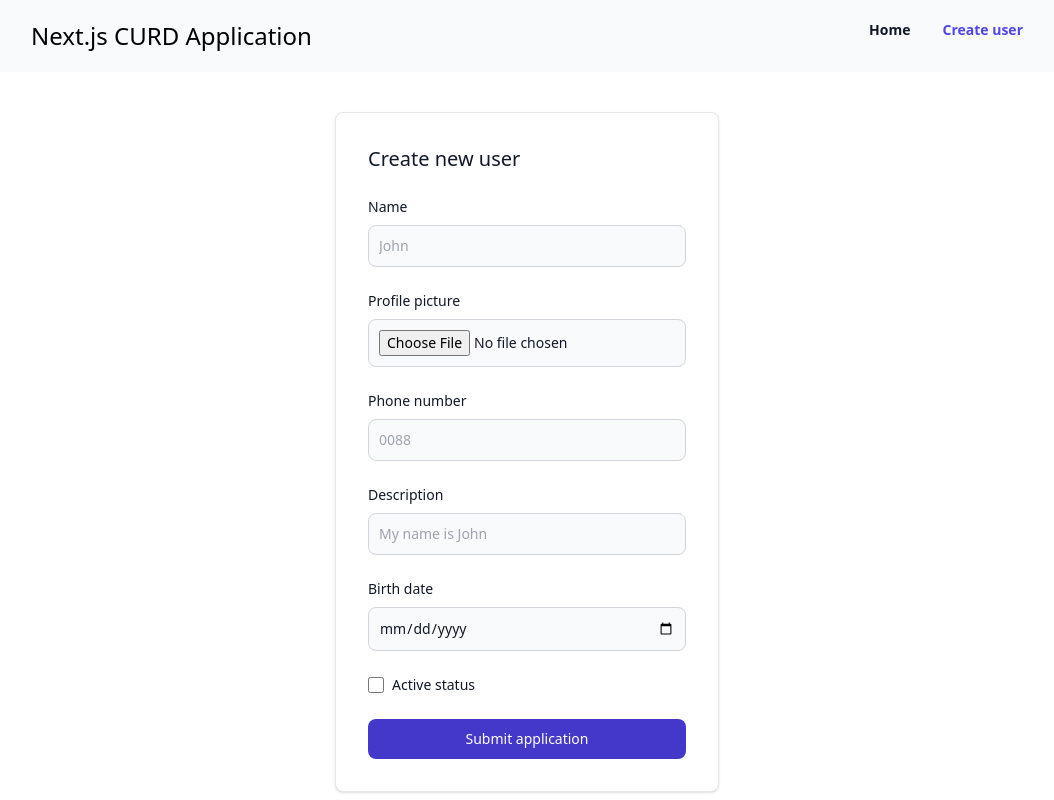
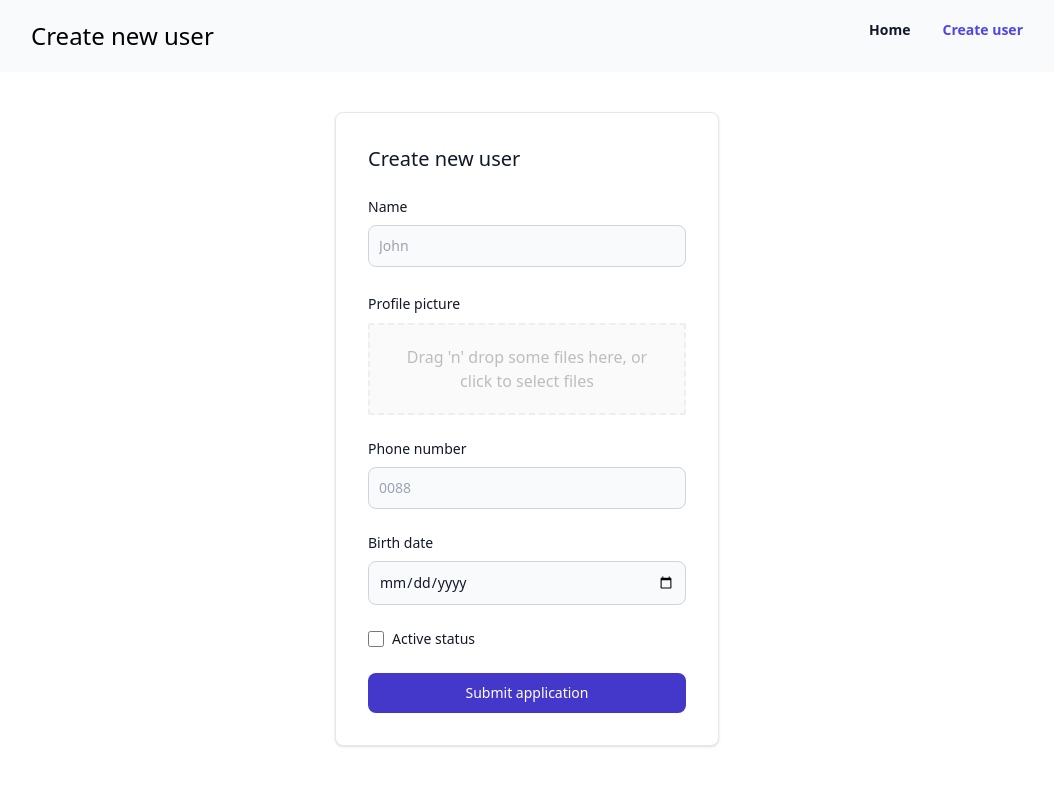
Before and after one commit to asad-emon/nextjs-curd, a Next.js app: page /create in a window 1280 px wide. Shown: the whole page, without its empty margins (113-1167 px from the left). Built offline with nearby package versions, Linux system fonts and the light colour scheme.

Commit message:
input component added: dropzone, datepicker and header title changed

```diff
--- a/src/components/ui/header.js
+++ b/src/components/ui/header.js
@@ -1,17 +1,28 @@
 import Link from "next/link";
 import Head from "next/head";
-export function Header({ title, url }) {
+import { useRouter } from 'next/router'
+
+export function Header() {
+    const router = useRouter();
+    let title = "";
+
+    switch (router.pathname) {
+        case "/create":
+            title = "Create new user";
+            break;
+        case "/edit":
+            title = "Edit user";
+            break;
+        default:
+            title = "Next.js CURD Application";
+    }
+
     return (
         <header className="">
             <Head><title>{title}</title></Head>
-            <Link href={url} className="text-center text-2xl">
+            <Link href="/" className="text-center text-2xl">
                 {title}
             </Link>
         </header>
     )
 }
-
-Header.defaultProps = {
-    title: "Next.js CURD Application",
-    url: "/",
-};
--- a/src/components/ui/input.js
+++ b/src/components/ui/input.js
@@ -1,4 +1,13 @@
-export function Input({ label, type, name, required, placeholder, value , onChange}) {
+import React from 'react';
+import {useDropzone} from 'react-dropzone';
+
+export function Input({ label, type, name, required, placeholder, value, onChange}) {
+    const {acceptedFiles, getRootProps, getInputProps} = useDropzone();
+    const files = acceptedFiles.map(file => (
+        <li key={file.path}>
+          {file.path} - {file.size} bytes
+        </li>
+      ));
     const snakeToCamel = str => str.toLowerCase().replace(/(_\w)/g, m => m.toUpperCase().substr(1));
     return (
         <>
@@ -19,6 +28,18 @@ export function Input({ label, type, name, required, placeholder, value , onChan
                         <label htmlFor={snakeToCamel(name)} className="ms-2 text-sm font-medium text-gray-900 dark:text-gray-300">{label}</label>
                     </div>
                 </div>
+            ) : type === 'file'? (
+                    <section className="container">
+                        <aside className="mb-2">
+                            <label className="text-sm font-medium text-gray-900 dark:text-gray-300">Profile picture</label>
+                        </aside>
+                        <div {...getRootProps({className: 'dropzone'})}>
+                            <input {...getInputProps()} />
+                            {files.length < 1 ? (<p className='text-center'>Drag 'n' drop some files here, or click to select files</p>) : (<ul>{files}</ul>)}
+                        </div>
+                    </section>
+            ) : type === 'richtext'? (
+                null
             ) : (
                 <div>
                     <label htmlFor={snakeToCamel(name)} className="block mb-2 text-sm font-medium text-gray-900 dark:text-white">{label}</label>
--- a/src/pages/create.js
+++ b/src/pages/create.js
@@ -29,12 +29,14 @@ export default function Create() {
     { label:'Name', type:'text', name:'username', required: false, placeholder:'John'},
     { label:'Profile picture', type:'file', name:'profile_picture', required: true, placeholder:''},
     { label:'Phone number', type:'tel', name:'phone_number', required: false, placeholder:'0088'},
-    { label:'Description', type:'text', name:'description', required: true, placeholder:'My name is John'},
+    { label:'Description', type:'richtext', name:'description', required: true, placeholder:'My name is John'},
     { label:'Birth date', type:'date', name:'birthdate', required: true, placeholder:'2000-0-0'},
     { label:'Active status', type:'checkbox', name:'active_status', required: false, placeholder:''}
 ]
 
   const handleInputChange = (e) => {
+    // console.log(e);
+    // return
     const { name, value } = e.target;
     dispatch({ type: 'INPUT_CHANGE', fieldName: name, payload: (e.target.type=='checkbox') ? e.target.checked : value });
   };
--- a/src/styles/globals.css
+++ b/src/styles/globals.css
@@ -37,3 +37,18 @@ body {
   height: 100%;
   border-radius: 50%;
 }
+.dropzone {
+  flex: 1;
+  display: flex;
+  flex-direction: column;
+  align-items: center;
+  padding: 20px;
+  border-width: 2px;
+  border-radius: 2px;
+  border-color: #eeeeee;
+  border-style: dashed;
+  background-color: #fafafa;
+  color: #bdbdbd;
+  outline: none;
+  transition: border .24s ease-in-out;
+}
```
Also changed, not shown: package.json (+6 -4 lines), 2 other files (tests, documents, lock files or other folders).
